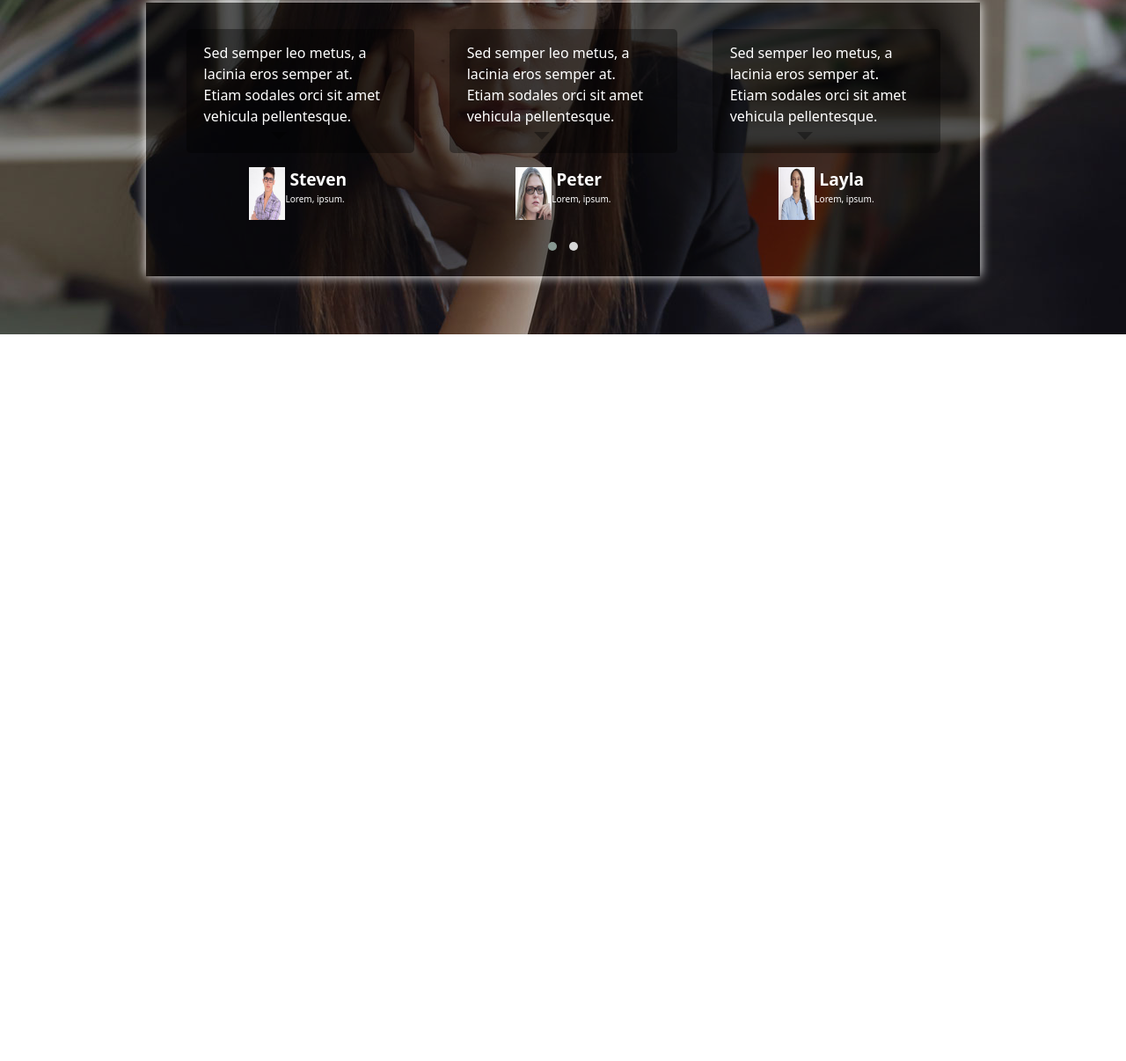
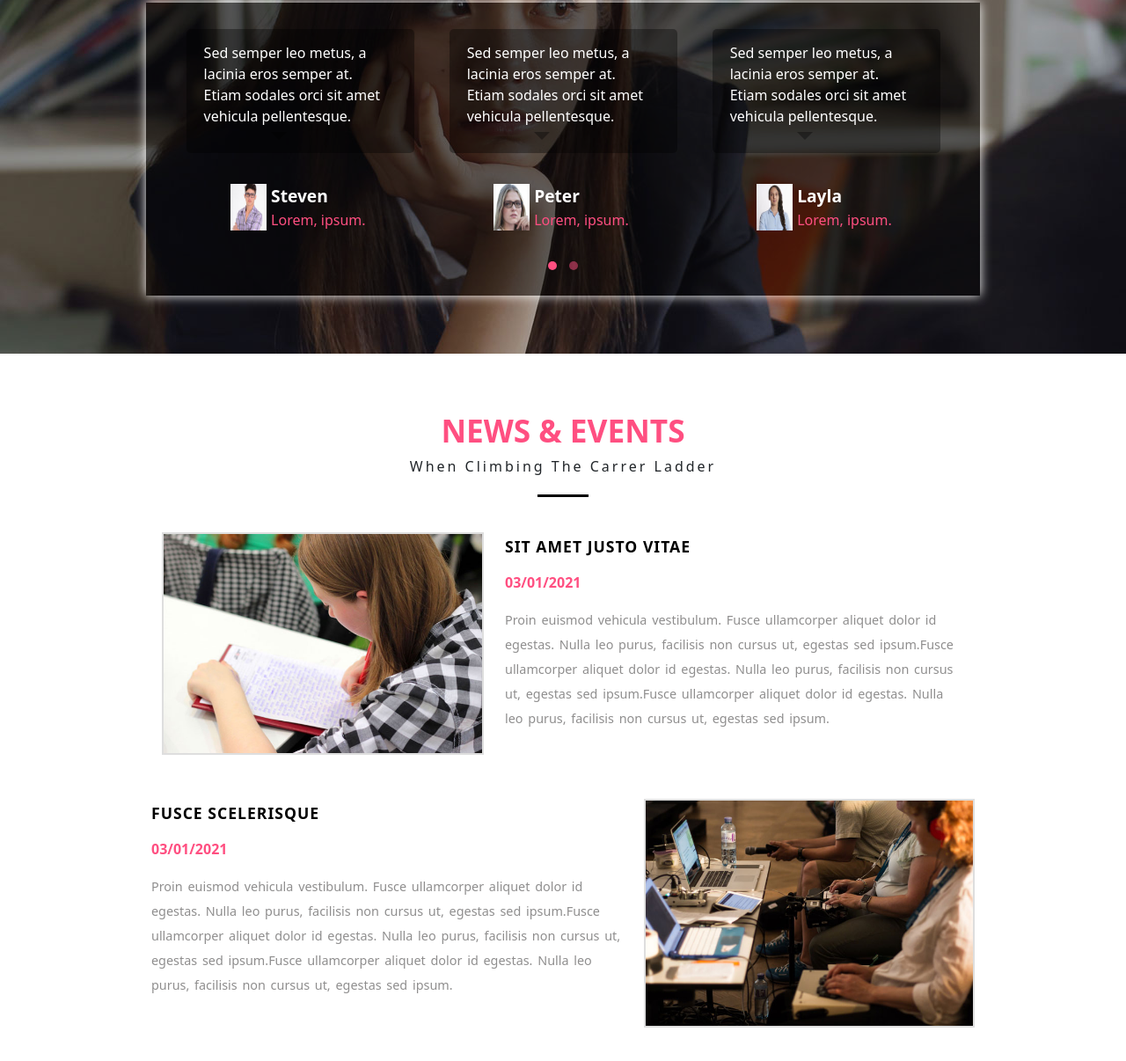
Before and after one commit to agamamom/bootstrap-responsive-practice, a website: page index.html in a window 1280 px wide. Shown: the part 3226-4432 px from the top of the page at 88% size. Before the commit the page ends 3606 px from the top, so only its background shows below. Drawn offline with nearby package versions, Linux system fonts and the light colour scheme.

Commit message:
update code

```diff
--- a/css/main.css
+++ b/css/main.css
@@ -316,6 +316,11 @@ ul{
     margin: 20px auto;
     background-color: black;
 }
+.feedback .heading p{
+    font-size: 1rem;
+    letter-spacing: 3px;
+    color: white;
+}
 .feedback {
     background-image: url(../img/banner3.jpg);
     background-position: center;
@@ -351,12 +356,71 @@ ul{
 .feedback .feedback__content--bottom{
     display: flex;
     justify-content: center;
+    margin: 35px 0 20px;
 }
 .feedback .feedback__content--bottom img{
     width: 16%;
+
 }
 .feedback__info p:first-child{
     margin: 0 5px;
     font-size: 1.2rem;
     font-weight: bold;
 }
+.feedback__info p:last-child{
+    margin: 0 5px;
+    font-size: 1rem;
+    color: #ff4f81;
+}
+
+ .owl-theme .owl-dots .owl-dot span{
+    background-color: #ff4f81;
+    opacity: 0.5;
+}
+.owl-theme .owl-dots .owl-dot.active span,
+.owl-theme .owl-dots .owl-dot:hover span{
+    background-color: #ff4f81;
+    opacity: 1;
+}
+/* NEW&EVENTS */
+.new .heading p::after{
+    content: '';
+    display: block;
+    height: 3px;
+    width: 4.5%;
+    margin: 20px auto;
+    background-color: black;
+}
+.new .container{
+    width: 75%;
+    margin: 0 auto;
+}
+.new__content img{
+    border: 2px solid #dedede;
+}
+.new__content .new__item  a{
+    text-decoration: none;
+    color: black;
+    font-size: 1.1rem;
+    font-weight: bold;
+    letter-spacing: 1px;
+    transition: all .4s;
+}
+.new__content .new__item a:hover{
+    color: #ff4f81;
+}
+.new__content .row:first-child{
+    margin: 40px 0 50px 0;
+}
+.new__item h5{
+    font-size: 1rem;
+    color: #ff4f81;
+    font-weight: 700;
+    margin: 1.2rem 0;
+}
+.new__item p{
+    font-size: 0.9rem;
+    color: rgb(143, 142, 142);
+    word-spacing: 2px;
+    line-height: 28px;
+}
--- a/index.html
+++ b/index.html
@@ -327,7 +327,7 @@
             <h1>TESTIMONIALS</h1>
             <p>When Climbing The Carrer Ladder</p>
         </div>
-        <div class="owl-carousel owl-theme container">
+        <div class="owl-carousel owl-theme container feedback__content--wrap">
             <div class="item">
                 <div class="feedback__content">
                     <div class="feedback__content--top">
@@ -406,7 +406,40 @@
         </div>
     </section>
     <!-- NEWS -->
-    <section class="new"></section>
+    <section class="new section">
+        <div class="heading">
+            <h1>NEWS & EVENTS</h1>
+            <p>When Climbing The Carrer Ladder</p>
+        </div>
+        <div class="new__content container">
+            <div class="row">
+                <div class="col-5">
+                    <img src="./img/g7.jpg" alt="g10" class="img-fluid">
+                </div>
+                <div class="col-7 new__item">
+                    <h4><a href="">SIT AMET JUSTO VITAE</a></h4>
+                    <h5 class="new__date">03/01/2021</h5>
+                    <p>Proin euismod vehicula vestibulum. Fusce ullamcorper aliquet dolor id egestas. Nulla leo purus,
+                        facilisis non cursus ut, egestas sed ipsum.Fusce ullamcorper aliquet dolor id egestas. Nulla leo
+                        purus, facilisis non cursus ut, egestas sed ipsum.Fusce ullamcorper aliquet dolor id egestas.
+                        Nulla leo purus, facilisis non cursus ut, egestas sed ipsum.</p>
+                </div>
+            </div>
+            <div class="row">
+                <div class="col-7 new__item">
+                    <h4><a href="">FUSCE SCELERISQUE</a></h4>
+                    <h5 class="new__date">03/01/2021</h5>
+                    <p>Proin euismod vehicula vestibulum. Fusce ullamcorper aliquet dolor id egestas. Nulla leo purus,
+                        facilisis non cursus ut, egestas sed ipsum.Fusce ullamcorper aliquet dolor id egestas. Nulla leo
+                        purus, facilisis non cursus ut, egestas sed ipsum.Fusce ullamcorper aliquet dolor id egestas.
+                        Nulla leo purus, facilisis non cursus ut, egestas sed ipsum.</p>
+                </div>
+                <div class="col-5">
+                    <img src="./img/g10.jpg" alt="g10" class="img-fluid">
+                </div>
+            </div>
+        </div>
+    </section>
     <!-- FOOTER -->
     <footer>
 
```
